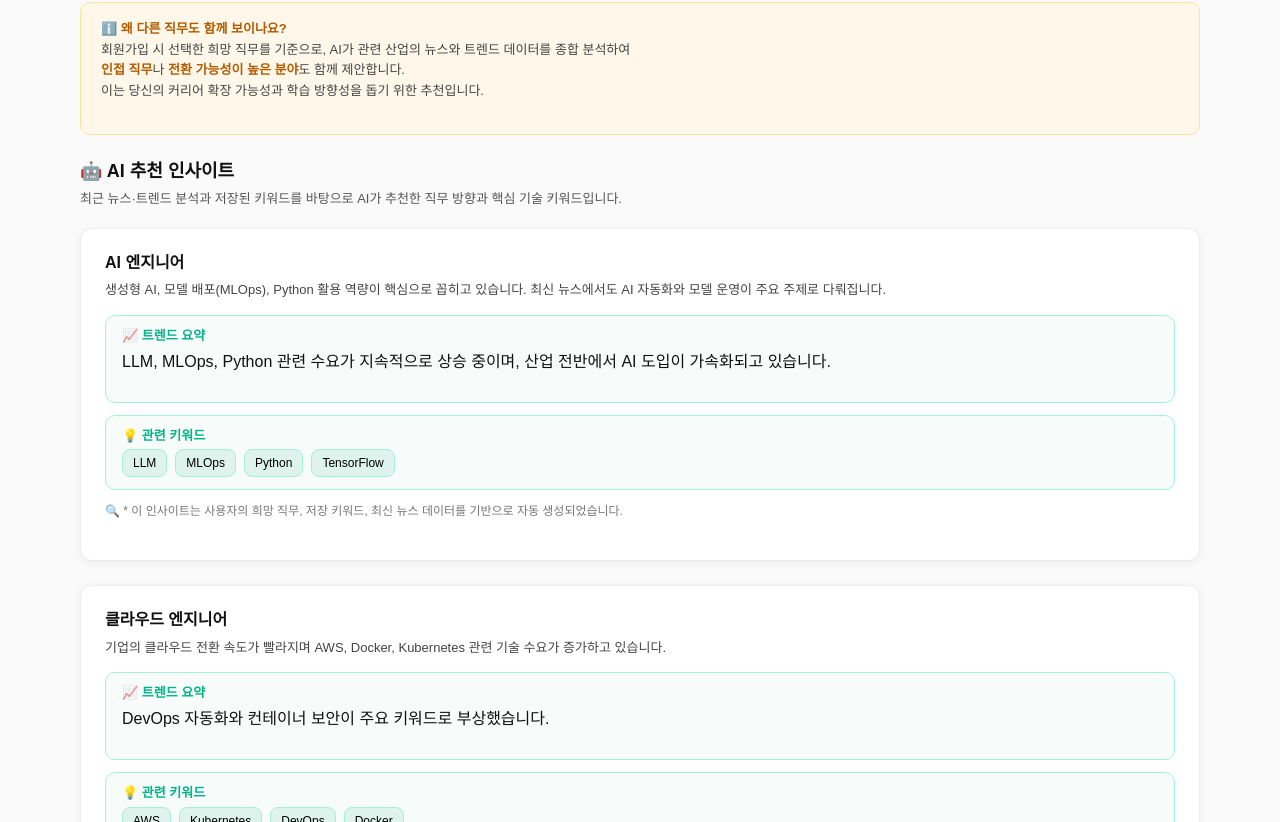
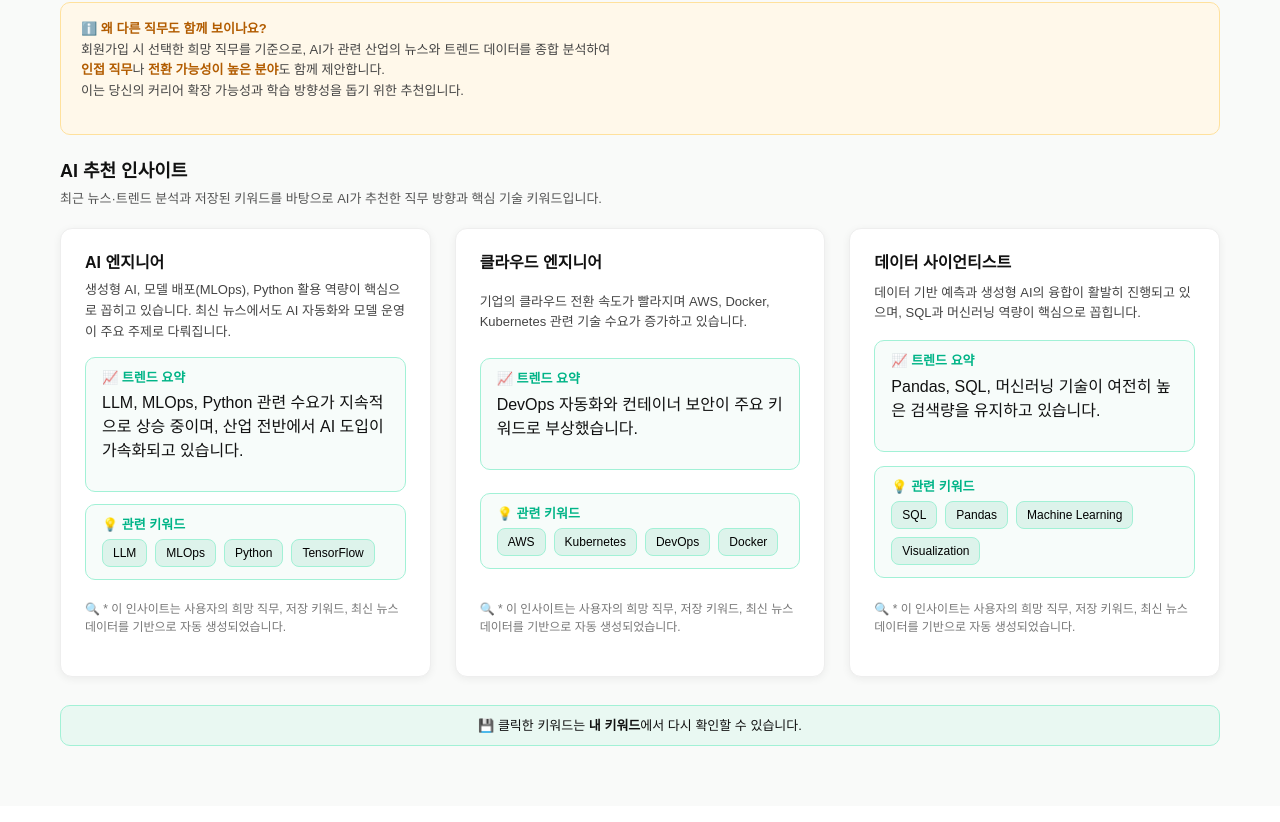
Before and after one commit to llbk-team/llbky-front, a Vue app: page /trend/insight in a window 1280 px wide. Shown: the part 358-1180 px from the top of the page. Built offline with nearby package versions, Linux system fonts and the light colour scheme; a web font is replaced by a local one.

Commit message:
style: 직무 인사이트 UI 변경

```diff
--- a/src/views/trend/Insight.vue
+++ b/src/views/trend/Insight.vue
@@ -20,7 +20,7 @@
       </p>
     </div>
 
-    <!-- 추가 안내 문구 (이유 설명) -->
+    <!-- 이유 설명 -->
     <div class="context-box">
       <p>
         ℹ️ <strong>왜 다른 직무도 함께 보이나요?</strong><br />
@@ -32,7 +32,7 @@
 
     <!-- AI 추천 인사이트 -->
     <div class="recommend-section">
-      <h3>🤖 AI 추천 인사이트</h3>
+      <h3> AI 추천 인사이트</h3>
       <p class="sub-desc">
         최근 뉴스·트렌드 분석과 저장된 키워드를 바탕으로 AI가 추천한 직무 방향과 핵심 기술 키워드입니다.
       </p>
@@ -69,7 +69,7 @@
     </div>
 
     <div class="hint-box">
-      💾 클릭한 키워드는 <strong>내 키워드</strong> 페이지에서 다시 확인할 수 있습니다.
+      💾 클릭한 키워드는 <strong>내 키워드</strong>에서 다시 확인할 수 있습니다.
     </div>
   </div>
 </template>
@@ -84,7 +84,7 @@ onMounted(() => {
   savedCount.value = saved.length;
 });
 
-// AI 추천 인사이트 (직무별 예시)
+// AI 추천 인사이트 예시
 const jobs = ref([
   {
     title: "AI 엔지니어",
@@ -128,9 +128,11 @@ const saveKeyword = (tag) => {
 <style scoped>
 .insight-page {
   background: #f9faf9;
-  padding: 40px 80px;
+  padding: 40px 60px 60px 60px;
   color: #111;
   font-family: "NexonLv1Gothic", sans-serif;
+  max-width: 1300px;
+  margin: 0 auto;
 }
 
 /* Header */
@@ -138,6 +140,7 @@ const saveKeyword = (tag) => {
   display: flex;
   justify-content: space-between;
   align-items: center;
+  flex-wrap: wrap;
   margin-bottom: 28px;
 }
 .title-section h2 {
@@ -147,6 +150,7 @@ const saveKeyword = (tag) => {
 .title-section p {
   font-size: 14px;
   color: #555;
+  margin-top: 4px;
 }
 .saved-btn {
   background: #00c896;
@@ -156,12 +160,13 @@ const saveKeyword = (tag) => {
   padding: 8px 16px;
   border-radius: 8px;
   text-decoration: none;
+  transition: 0.2s;
 }
 .saved-btn:hover {
   background: #00b487;
 }
 
-/* Notice */
+/* Notice & Context */
 .notice-box {
   background: #e9f8f2;
   border: 1px solid #a2f1d6;
@@ -170,8 +175,6 @@ const saveKeyword = (tag) => {
   font-size: 14px;
   margin-bottom: 16px;
 }
-
-/* Context Explanation */
 .context-box {
   background: #fff8ea;
   border: 1px solid #ffe19d;
@@ -197,18 +200,31 @@ const saveKeyword = (tag) => {
   color: #555;
   margin-bottom: 20px;
 }
+
+/* ✅ 그리드형 카드 정렬 */
 .recommend-grid {
-  display: flex;
-  flex-direction: column;
+  display: grid;
+  grid-template-columns: repeat(auto-fit, minmax(320px, 1fr));
   gap: 24px;
 }
+
+/* 카드 스타일 */
 .recommend-card {
   background: #fff;
   border-radius: 12px;
   box-shadow: 0 2px 8px rgba(0, 0, 0, 0.06);
   border: 1px solid #eee;
   padding: 24px;
+  display: flex;
+  flex-direction: column;
+  justify-content: space-between;
+  transition: 0.2s;
 }
+.recommend-card:hover {
+  transform: translateY(-4px);
+  box-shadow: 0 4px 10px rgba(0, 0, 0, 0.08);
+}
+
 .recommend-card h4 {
   font-size: 16px;
   font-weight: 700;
@@ -247,9 +263,11 @@ const saveKeyword = (tag) => {
   border-radius: 8px;
   font-size: 12px;
   cursor: pointer;
+  transition: 0.2s;
 }
 .tag-btn:hover {
   background: #a2f1d6;
+  transform: scale(1.05);
 }
 .note {
   font-size: 12px;
@@ -265,5 +283,6 @@ const saveKeyword = (tag) => {
   padding: 10px 16px;
   font-size: 13px;
   margin-top: 28px;
+  text-align: center;
 }
 </style>
```
